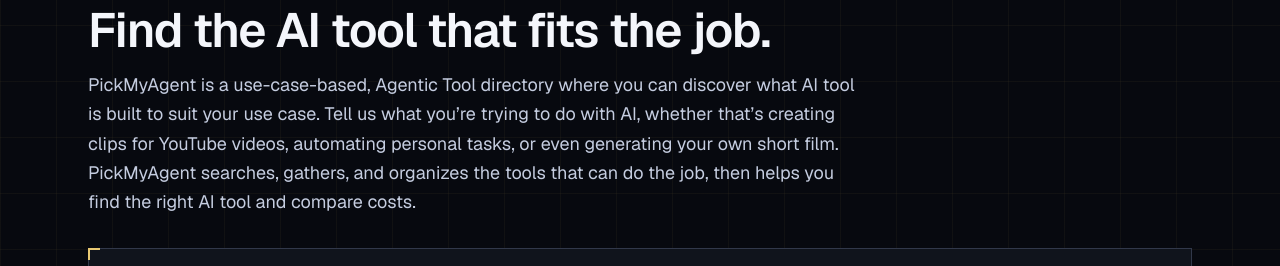
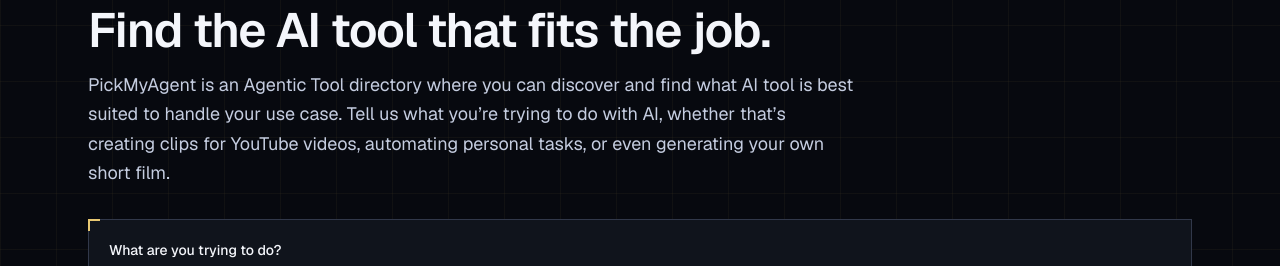
Before and after one commit to pickmyagent/pickmyagent.ai, a Next.js app: page / in a window 1280 px wide. Shown: the part 143-409 px from the top of the page. Built offline with nearby package versions, Linux system fonts and the light colour scheme; no server answers.

Commit message:
Shorten the homepage intro to the discovery sentence.

```diff
--- a/app/page.tsx
+++ b/app/page.tsx
@@ -46,13 +46,11 @@ export default function HomePage() {
           Find the AI tool that fits the job.
         </h1>
         <p className="mt-4 text-lg leading-relaxed text-muted">
-          PickMyAgent is a use-case-based, Agentic Tool directory where you can
-          discover what AI tool is built to suit your use case.
-          Tell us what you’re trying to do with AI, whether that’s creating
-          clips for YouTube videos, automating personal tasks, or even
-          generating your own short film. PickMyAgent searches, gathers, and
-          organizes the tools that can do the job, then helps you find the
-          right AI tool and compare costs.
+          PickMyAgent is an Agentic Tool directory where you can discover and
+          find what AI tool is best suited to handle your use case. Tell us
+          what you’re trying to do with AI, whether that’s creating clips for
+          YouTube videos, automating personal tasks, or even generating your
+          own short film.
         </p>
       </section>
 
```
